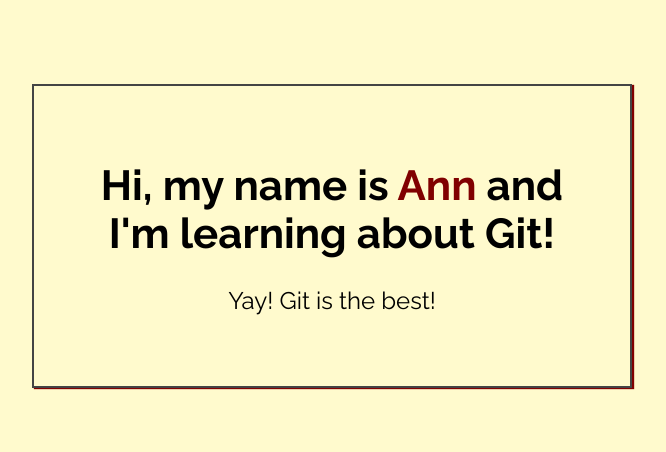
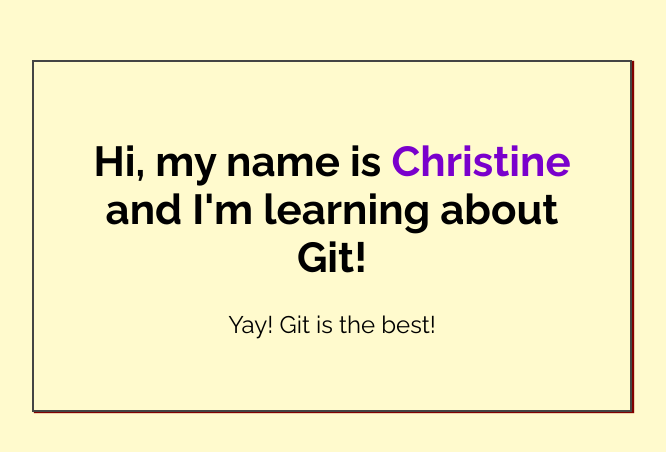
Before and after one commit to crdunbar/first_skillcrush_repo, a plain HTML site: page index.html in a window 1280 px wide. Shown: the part 164-616 px from the top of the page, without its empty margins (308-974 px from the left). Drawn offline with Linux system fonts and the light colour scheme.

Commit message:
Changed name in index.html, colour in main.css

```diff
--- a/css/main.css
+++ b/css/main.css
@@ -37,7 +37,7 @@
 }
 
 .highlight {
-    color: maroon;
+    color: #7a00cc;
 }
 
 @media screen and (min-width: 760px) {
--- a/index.html
+++ b/index.html
@@ -14,7 +14,7 @@
 <body>
 
     <div class="greeting">
-        <h1>Hi, my name is <span class="highlight">Ann</span> and I'm learning about Git! </h1>
+        <h1>Hi, my name is <span class="highlight">Christine</span> and I'm learning about Git! </h1>
 
         <p>Yay! Git is the best!</p>
     </div>
```
